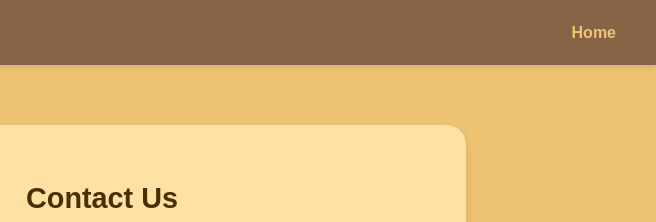
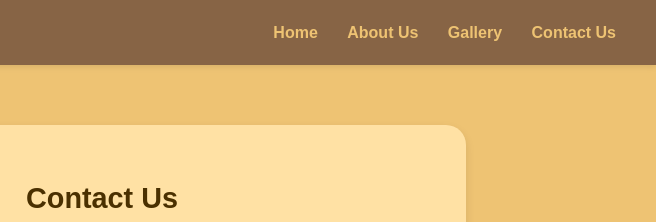
Before and after one commit to ShivrajyaPratishthan/shivrajyapratishthan, a plain HTML site: page Contact Us.html in a window 1280 px wide. Shown: the top 222 px of the page, 624-1280 px from the left. Drawn offline with Linux system fonts and the light colour scheme.

Commit message:
Fixing navigation links for contact us
Added navigation links to the Contact Us page.

```diff
--- a/Contact Us.html
+++ b/Contact Us.html
@@ -15,7 +15,10 @@
     </div>
 
     <nav class="nav-links">
-      <a href="https://shivrajyapratishthan.github.io/shivrajyapratishthan">Home</a>
+      <a href="index.html">Home</a>
+      <a href="About Us.html">About Us</a>
+      <a href="Gallery.html">Gallery</a>
+      <a href="Contact Us.html">Contact Us</a>
     </nav>
   </header>
 
```
